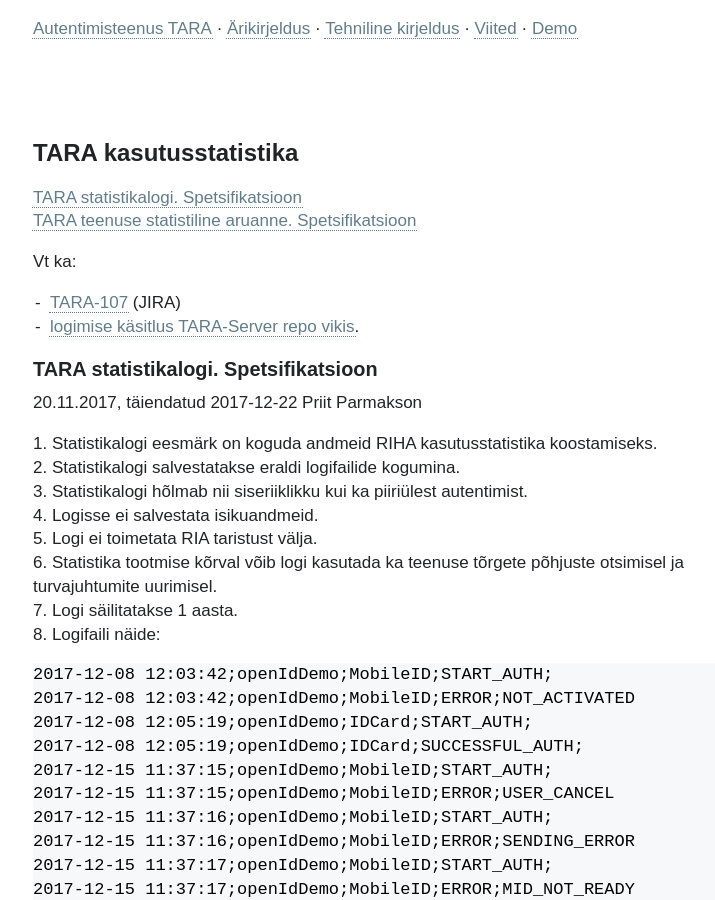
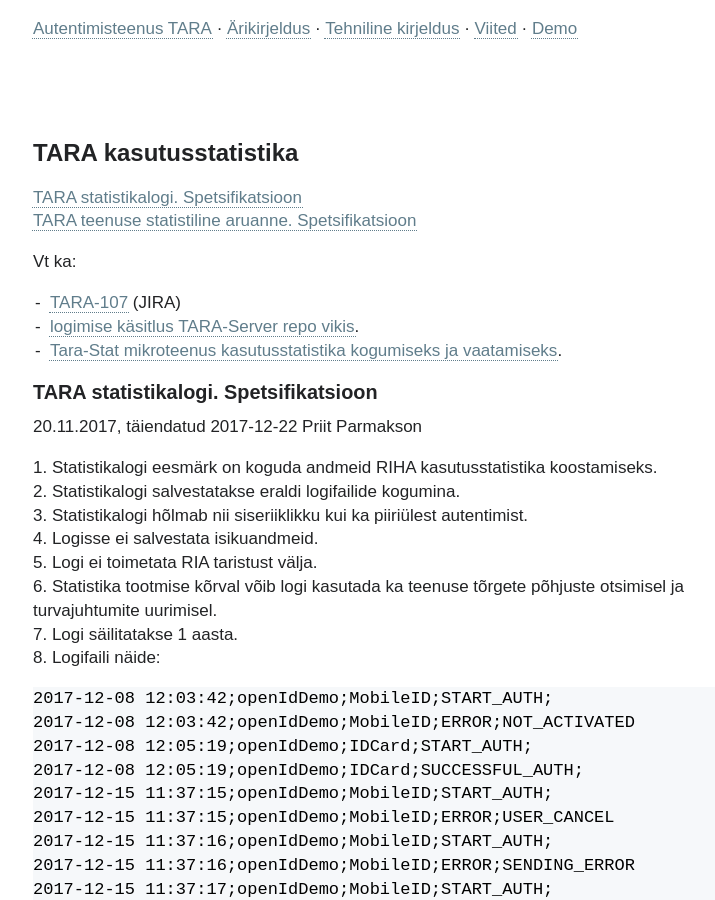
Before and after one commit to e-gov/TARA-Doku, a Jekyll site: the page built from Statistika.md, in a window 1280 px wide and 900 px high. Shown: the whole window, without its empty margins (1-716 px from the left). Built offline with Jekyll 4.4.1, drawn with Linux system fonts in a browser that asks for light colours; our own code applies the rules of GitHub Pages for plain Markdown files.

Commit message:
Statistika.md - link Tara-Stat projektile

```diff
--- a/Statistika.md
+++ b/Statistika.md
@@ -11,6 +11,7 @@ permalink: Statistika
 Vt ka:
 - [TARA-107](https://jira.ria.ee/browse/TARA-107) (JIRA)
 - [logimise käsitlus TARA-Server repo vikis](https://github.com/e-gov/TARA-Server/wiki/Logimine).
+- [Tara-Stat mikroteenus kasutusstatistika kogumiseks ja vaatamiseks](https://e-gov.github.io/TARA-Stat/Dokumentatsioon).
 
 ## TARA statistikalogi. Spetsifikatsioon
 
```
